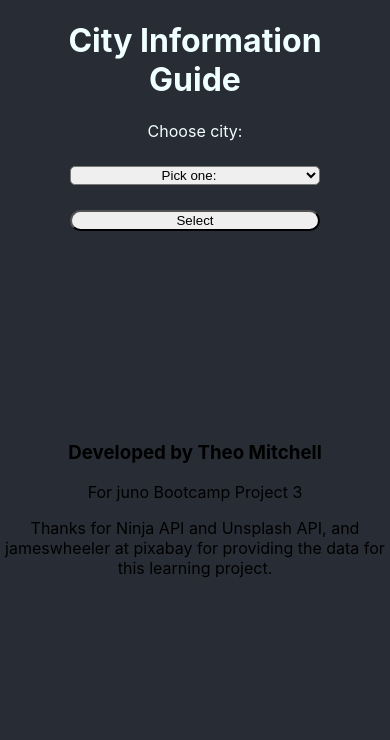
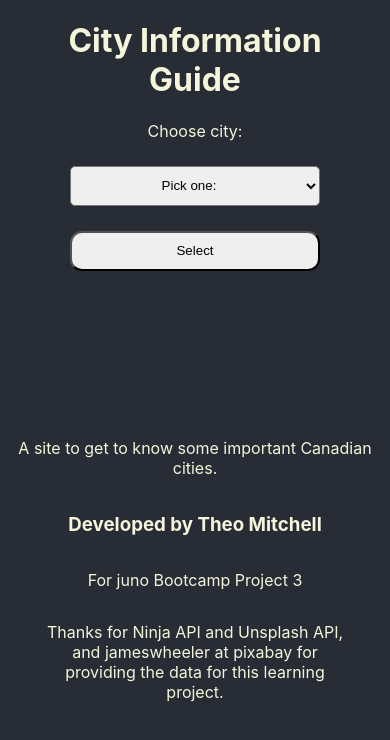
Before and after one commit to tdmitchell/city-guide-project-3, a React (Create React App) app: page / in a window 390 px wide. Shown: the top 740 px of the page. Built offline with nearby package versions, Linux system fonts and the light colour scheme.

Commit message:
11. Responsive for 300 for test

```diff
--- a/src/App.js
+++ b/src/App.js
@@ -112,10 +112,12 @@ function App() {
             <DisplayInformation cityObject={selectedInfo} />
             <DisplayPhotos photos={cityPhotos} />
           </>
-        ) : null}
+        ) : (
+          <p>A site to get to know some important Canadian cities.</p>
+        )}
       </main>
 
-      <footer>
+      <footer className="wrapper">
         <h3>Developed by Theo Mitchell</h3>
         <p>For juno Bootcamp Project 3</p>
         <p>
--- a/src/styles/App.css
+++ b/src/styles/App.css
@@ -4,17 +4,18 @@ background-color: #282c34;
 
 .App {
   text-align: center;
+  color: beige;
 }
 
 header {
-  color: azure;
+  /* color: azure; */
   height: 50vh;
 }
 
 main {
   /* height: 45vh; */
   /* background-color: black; */
-  color: beige;
+
   /* background-image: url("./../assets/images/alberta-background.jpg");
   background-repeat: no-repeat;
   background-size: contain; */
--- a/src/styles/CitySelectionForm.css
+++ b/src/styles/CitySelectionForm.css
@@ -9,6 +9,7 @@ element {
 
 select {
     width: 100%;
+    height: 40px;
     margin: 25px auto;
     border-radius: 5px;
     text-align: center;
@@ -16,7 +17,8 @@ select {
 
 button {
     width: 100%;
-    margin-bottom: 25px;
+    height: 40px;
+    /* margin-bottom: 25px; */
     border-radius: 12px;
 
 
```
